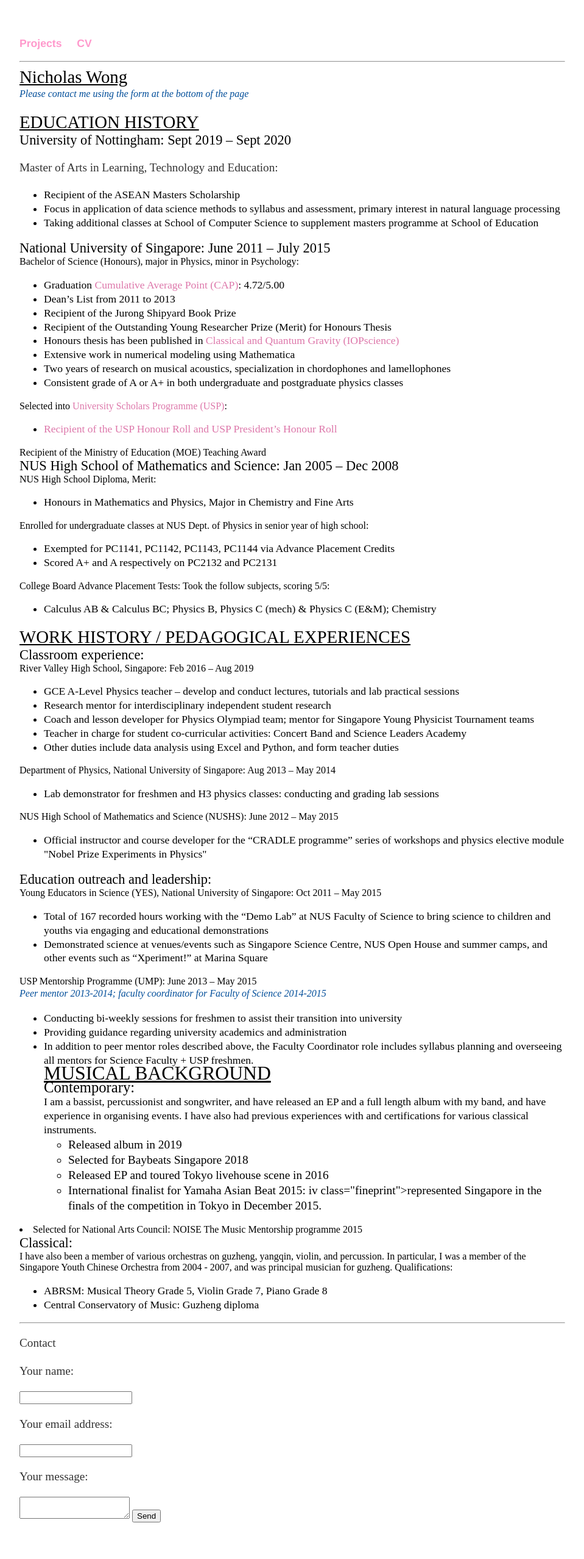
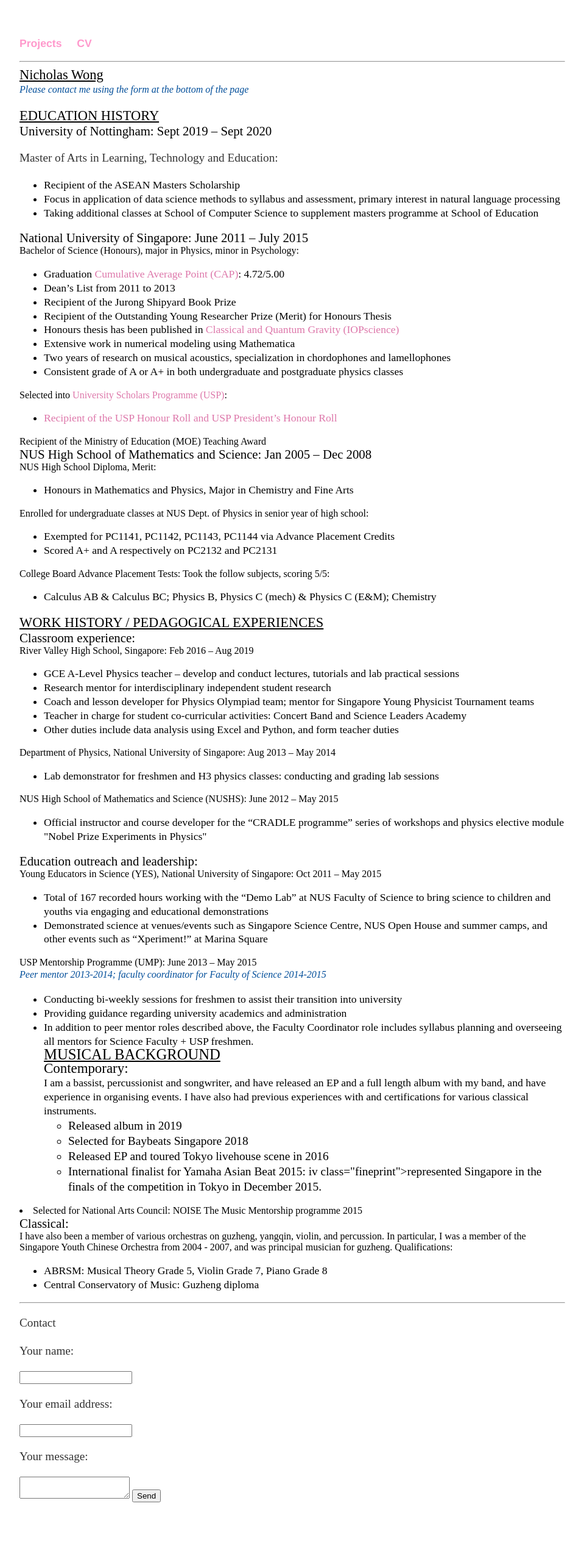
Before and after one commit to not-even-wong/not-even-wong.github.io, a Jekyll site: the page built from cv/index.html, in a window 1280 px wide. Shown: the whole page at 61% size, without its empty margins (160-1119 px from the left). Built offline with Jekyll 4.4.1, drawn with Linux system fonts in a browser that asks for light colours; after the commit the page ends 2523 px from its top, so only the background shows below that.

Commit message:
Update main.css

```diff
--- a/css/main.css
+++ b/css/main.css
@@ -43,14 +43,14 @@
     text-decoration: underline;
 }
 .h3 {
-    font-size: 2.2em;
+    font-size: 1.5em;
 }
 .h2 {
-    font-size: 1.8em;
+    font-size: 1.4em;
     text-decoration: underline;
 }
 .h1 {
-    font-size: 1.4em;
+    font-size: 1.3em;
 }
 p {
     font-size: 1.2em;
```
